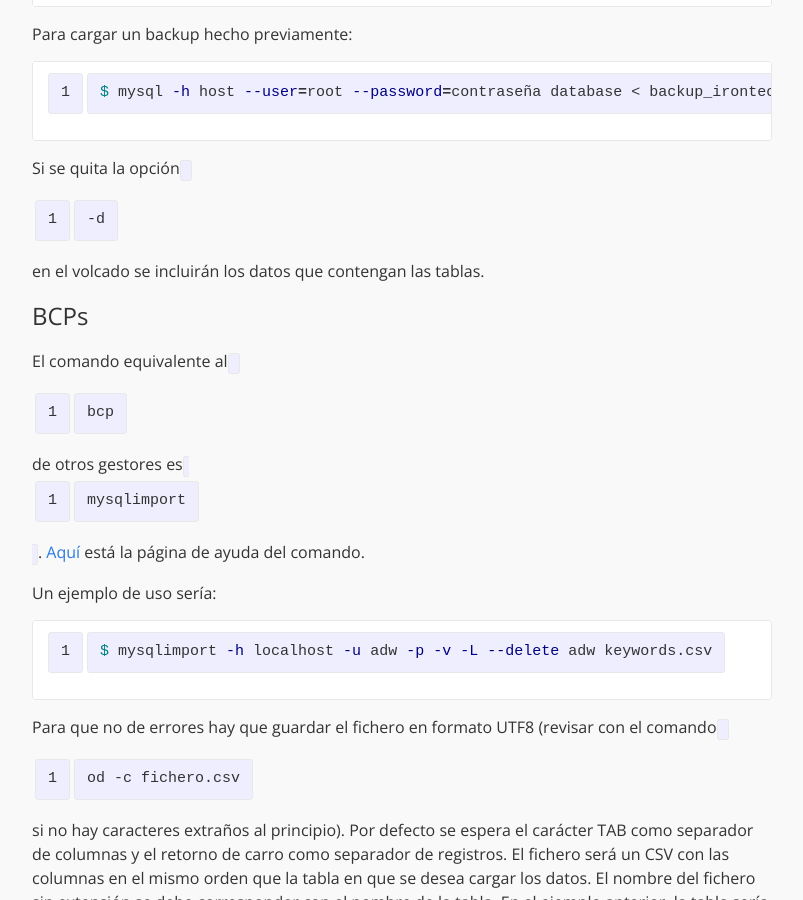
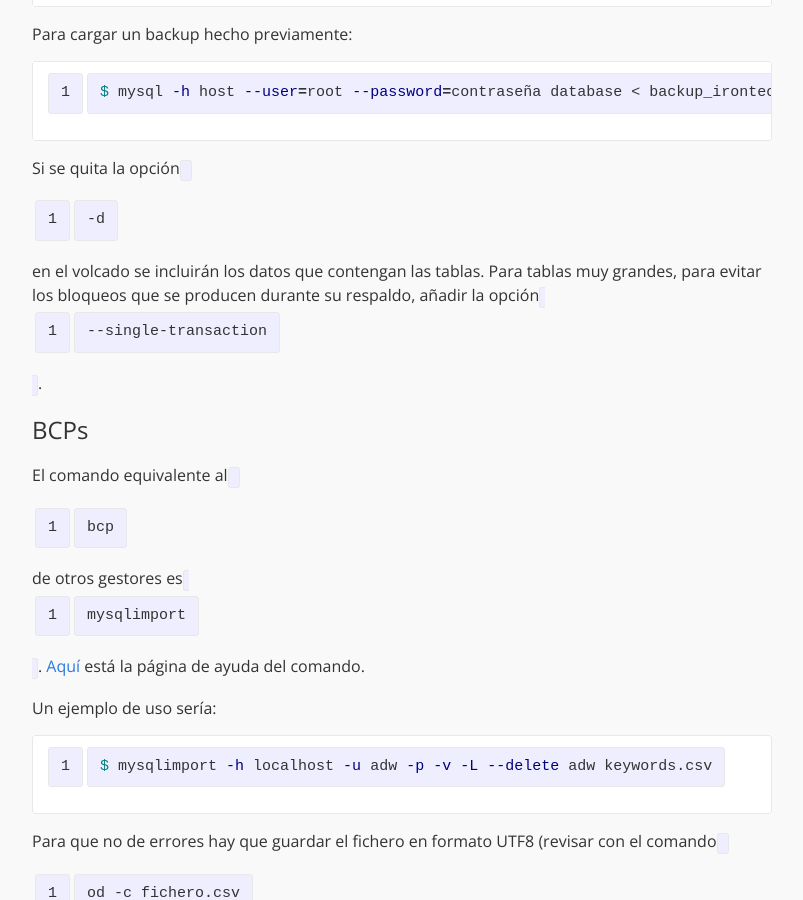
Before and after one commit to eduardofilo/eduardofilo.jekyll, a Jekyll site: the page built from sistemas/mysql.md, in a window 1280 px wide and 900 px high, scrolled down 12232 px. Shown: the whole window, without its empty margins (238-1041 px from the left). Built offline with Jekyll 4.4.1, drawn with Linux system fonts in a browser that asks for light colours.

Commit message:
Opción para hacer backups de tablas grandes.

````diff
--- a/sistemas/mysql.md
+++ b/sistemas/mysql.md
@@ -483,7 +483,7 @@ Para cargar un backup hecho previamente:
 $ mysql -h host --user=root --password=contraseña database < backup_irontec_mysql.sql
 ```
 
-Si se quita la opción `-d` en el volcado se incluirán los datos que contengan las tablas.
+Si se quita la opción `-d` en el volcado se incluirán los datos que contengan las tablas. Para tablas muy grandes, para evitar los bloqueos que se producen durante su respaldo, añadir la opción `--single-transaction`.
 
 ## BCPs
 
````
